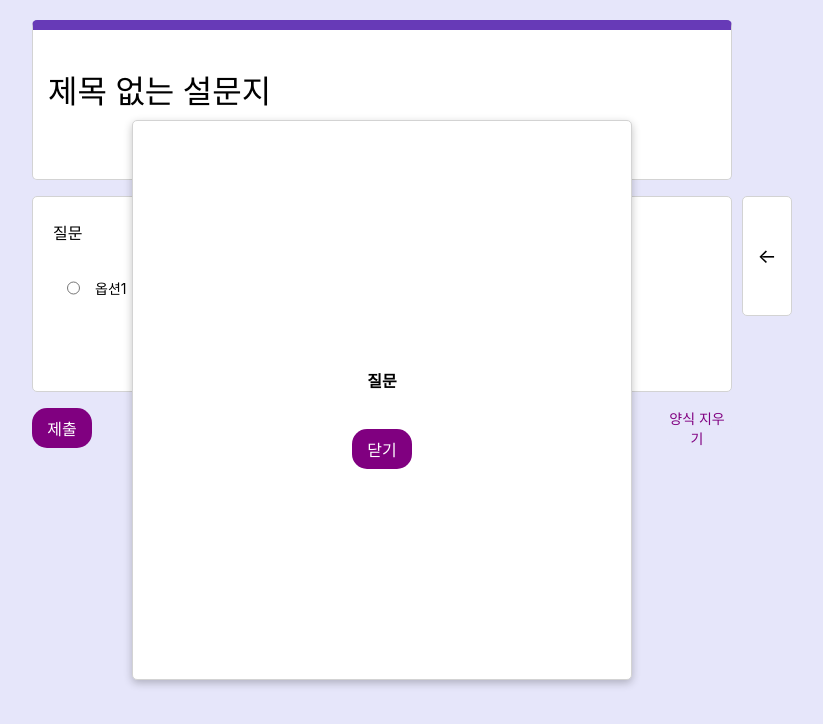
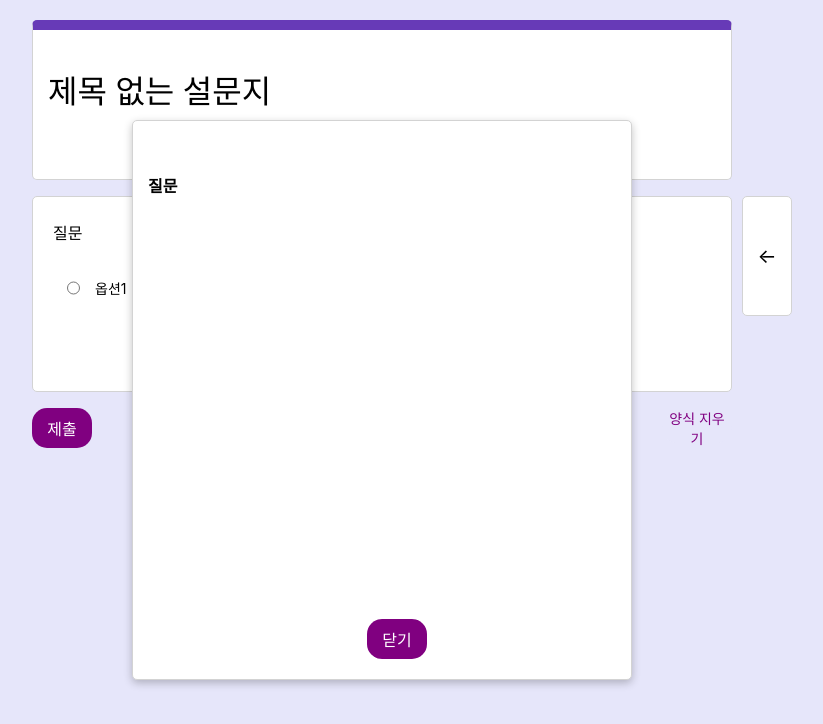
Before and after one commit to 2eejehoon/surveyform, a React (Create React App) app: page /preview in a window 1280 px wide. Both pictures are taken after a click on the button "제출". Shown: the top 724 px of the page, without its empty margins (258-1081 px from the left). Built offline with nearby package versions, Linux system fonts and the light colour scheme.

Commit message:
fix: 작성한 답변 모달창 스타일링 및 불필요한 코드 제거

```diff
--- a/src/components/preview/MultipleTypeAnswer/MultipleTypeAnswer.tsx
+++ b/src/components/preview/MultipleTypeAnswer/MultipleTypeAnswer.tsx
@@ -19,10 +19,6 @@ function MultipleTypeAnswer({ questionIndex }: MultipleTypeAnswerProps) {
   const dispatch = useAppDispatch();
   const { options, required, optionAnswer } = useAppSelector(
     (state) => state.survey.questions[questionIndex]
-  );
-
-  const multipleAnswer = useAppSelector(
-    (state) => state.survey.questions[questionIndex].optionAnswer
   );
 
   const handleOptionClick = (e: ChangeEvent<HTMLInputElement>) => {
@@ -51,7 +47,7 @@ function MultipleTypeAnswer({ questionIndex }: MultipleTypeAnswerProps) {
                 id={id}
                 type="radio"
                 value={option}
-                checked={option === multipleAnswer}
+                checked={option === optionAnswer}
                 onChange={handleOptionClick}
               />
               <StyledLabel htmlFor={id}>{option}</StyledLabel>
--- a/src/components/preview/SubmitDataModal/SubmitDataModal.tsx
+++ b/src/components/preview/SubmitDataModal/SubmitDataModal.tsx
@@ -1,7 +1,11 @@
 import { memo, useCallback } from "react";
 import { QUESTION_TYPE } from "../../../constant";
 import { useAppSelector } from "../../../store/index";
-import { ModalWrapper, StyledList } from "./SubmitDataModalStyle";
+import {
+  ButtonContainer,
+  ModalWrapper,
+  StyledList,
+} from "./SubmitDataModalStyle";
 import Button from "../../common/Button/Button";
 
 interface SubmitDataModalProps {
@@ -24,12 +28,19 @@ function SubmitDataModal({ setIsModalOpen }: SubmitDataModalProps) {
               {type === QUESTION_TYPE.SHORT && <p>{textAnswer}</p>}
               {type === QUESTION_TYPE.LONG && <p>{textAnswer}</p>}
               {type === QUESTION_TYPE.MULTIPLECHOICE && <p>{optionAnswer}</p>}
-              {type === QUESTION_TYPE.CHECKBOX && <p>{checkboxAnswer}</p>}
+              {type === QUESTION_TYPE.CHECKBOX && (
+                <ul>
+                  {checkboxAnswer?.map((el) => {
+                    return <li>{el}</li>;
+                  })}
+                </ul>
+              )}
               {type === QUESTION_TYPE.DROPDOWN && <p>{optionAnswer}</p>}
             </li>
           );
         })}
       </StyledList>
+      <ButtonContainer>
         <Button
           type="button"
           onClick={handleCloseClick}
@@ -41,6 +52,7 @@ function SubmitDataModal({ setIsModalOpen }: SubmitDataModalProps) {
         >
           닫기
         </Button>
+      </ButtonContainer>
     </ModalWrapper>
   );
 }
--- a/src/components/preview/SubmitDataModal/SubmitDataModalStyle.ts
+++ b/src/components/preview/SubmitDataModal/SubmitDataModalStyle.ts
@@ -5,10 +5,11 @@ export const ModalWrapper = styled.div`
   left: 0;
   right: 0;
   bottom: 0;
+  position: relative;
   display: flex;
   flex-direction: column;
-  justify-content: center;
-  align-items: center;
+  justify-content: flex-start;
+  align-items: flex-start;
   margin: auto;
   width: 500px;
   height: 70%;
@@ -25,3 +26,12 @@ export const StyledList = styled.ul`
   padding: 0px;
   list-style: none;
 `;
+
+export const ButtonContainer = styled.div`
+  width: 100%;
+  display: flex;
+  justify-content: center;
+  align-items: center;
+  position: absolute;
+  bottom: 20px;
+`;
```
Lines whose indentation alone changed are shown as unchanged.
